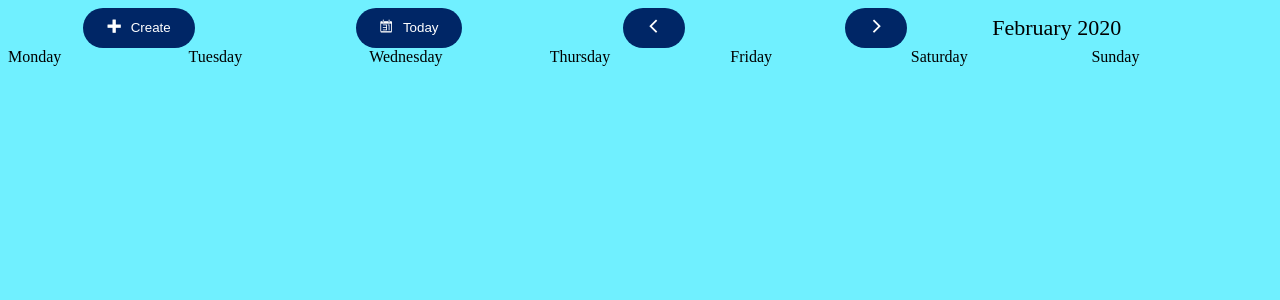
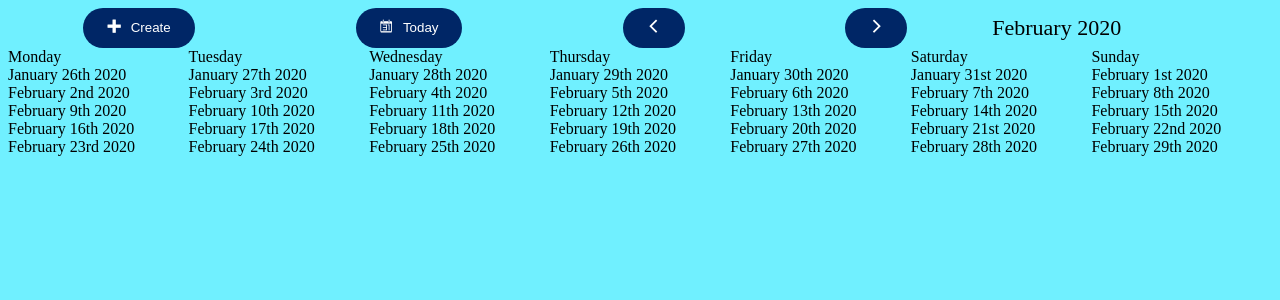
Before and after one commit to codetapacademy/remindly-with-react, a React (Create React App) app: page / in a window 1280 px wide. Shown: the top 300 px of the page. Built offline with nearby package versions, Linux system fonts and the light colour scheme.

Commit message:
generate 35 dates for our body calendar and display them into the browser. This closes #61

```diff
--- a/src/component/calendar/calendar.component.jsx
+++ b/src/component/calendar/calendar.component.jsx
@@ -6,24 +6,44 @@ const Calendar = () => {
   const weekDays = Array.from({length: 7}, (_, key) => key + 1).map(n => moment().weekday(n).format('dddd'))
   console.log(weekDays)
 
-  const firstDayInMonth = moment()
-    .date(0)
+  const firstDayInCalendar = moment()
+    .locale('en-gb')
+    .date(1)
     .hour(0)
     .minute(0)
     .second(0)
-  const firstDayInCalendar = firstDayInMonth
     .subtract(
-      firstDayInMonth.day(),
+      moment()
+        .locale('en-gb')
+        .date(1)
+        .hour(0)
+        .minute(0)
+        .second(0)
+        .weekday(),
       'd'
-      )
+    )
 
-  console.log(firstDayInCalendar)
+    const firstUnixTime = firstDayInCalendar.unix()
+    const dayList = Array
+      .from({length: 35}, (_, key) => key)
+      .map (n => ({
+        time: firstUnixTime*1000 + n*60*60*24*1000
+      }))
+      .map(({time}) => ({
+        time,
+        date: moment(time).format('MMMM Do YYYY')
+      }))
+
+  console.log(dayList)
 
   const displayCalendarHeader = () => weekDays.map( day => (<div key={day}>{day}</div>))
+
+  const displayCalendarBody = () => dayList.map( ({date}) => (<div key={date}>{date}</div>))
 
   return (
     <StyledCalendar>
       {displayCalendarHeader()}
+      {displayCalendarBody()}
     </StyledCalendar>
   )
 }
```
